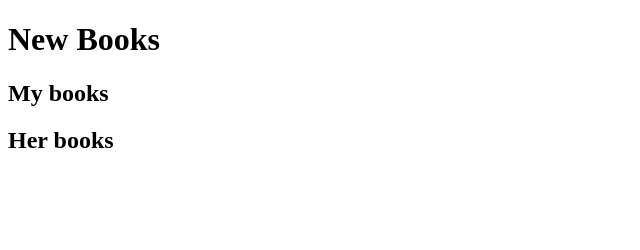
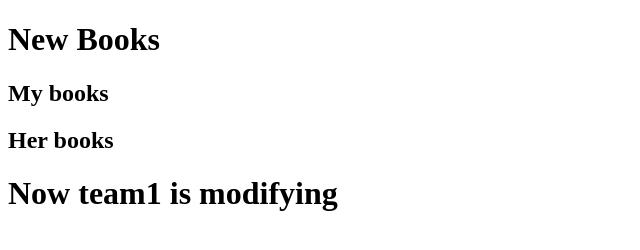
Before and after one commit to davidxzd/Bookstore, a plain HTML site: page WebContent/index.html in a window 1280 px wide. Shown: the whole page, without its empty margins (0-640 px from the left). Drawn offline with Linux system fonts and the light colour scheme.

Commit message:
team 1 change index.html

```diff
--- a/WebContent/index.html
+++ b/WebContent/index.html
@@ -8,5 +8,6 @@
 <h1>New Books</h1>
 <h2>My books</h2>
 <h2>Her books</h2>
+<h1>Now team1 is modifying</h1>
 </body>
 </html>
```
